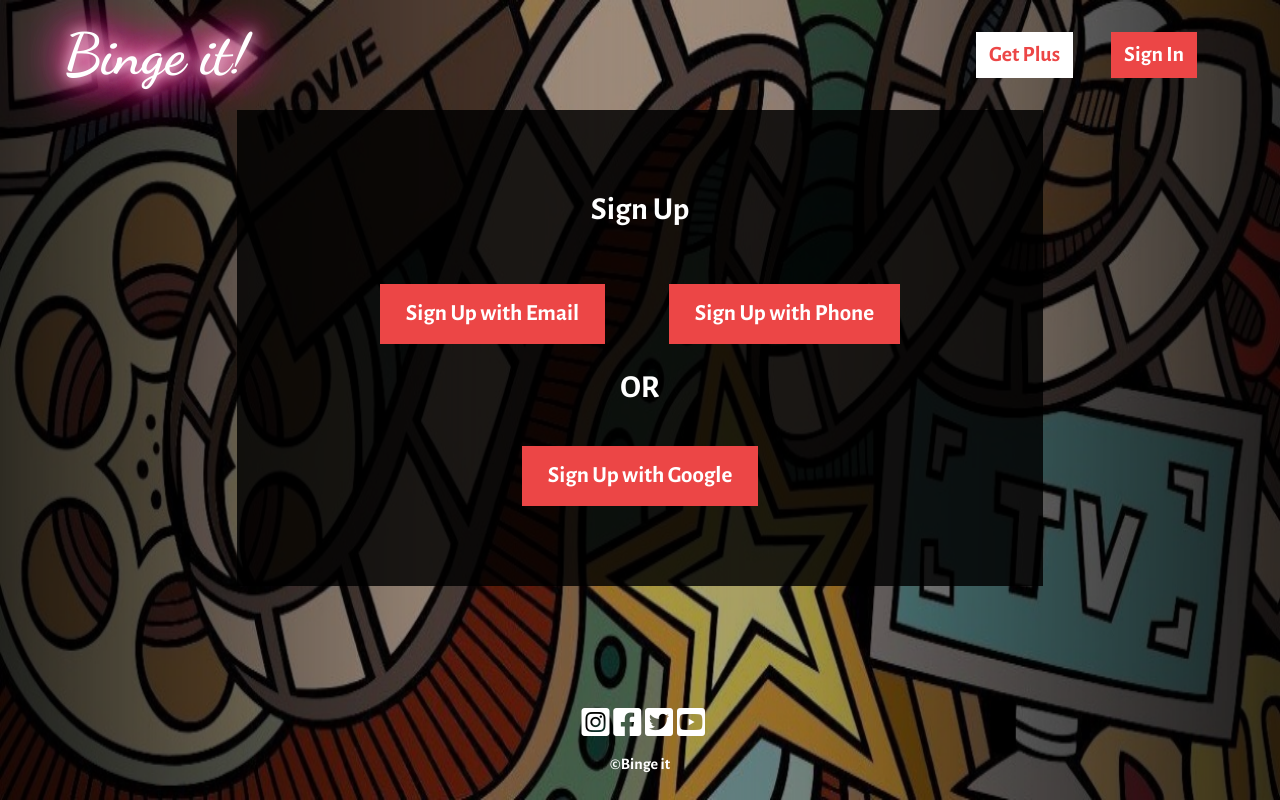
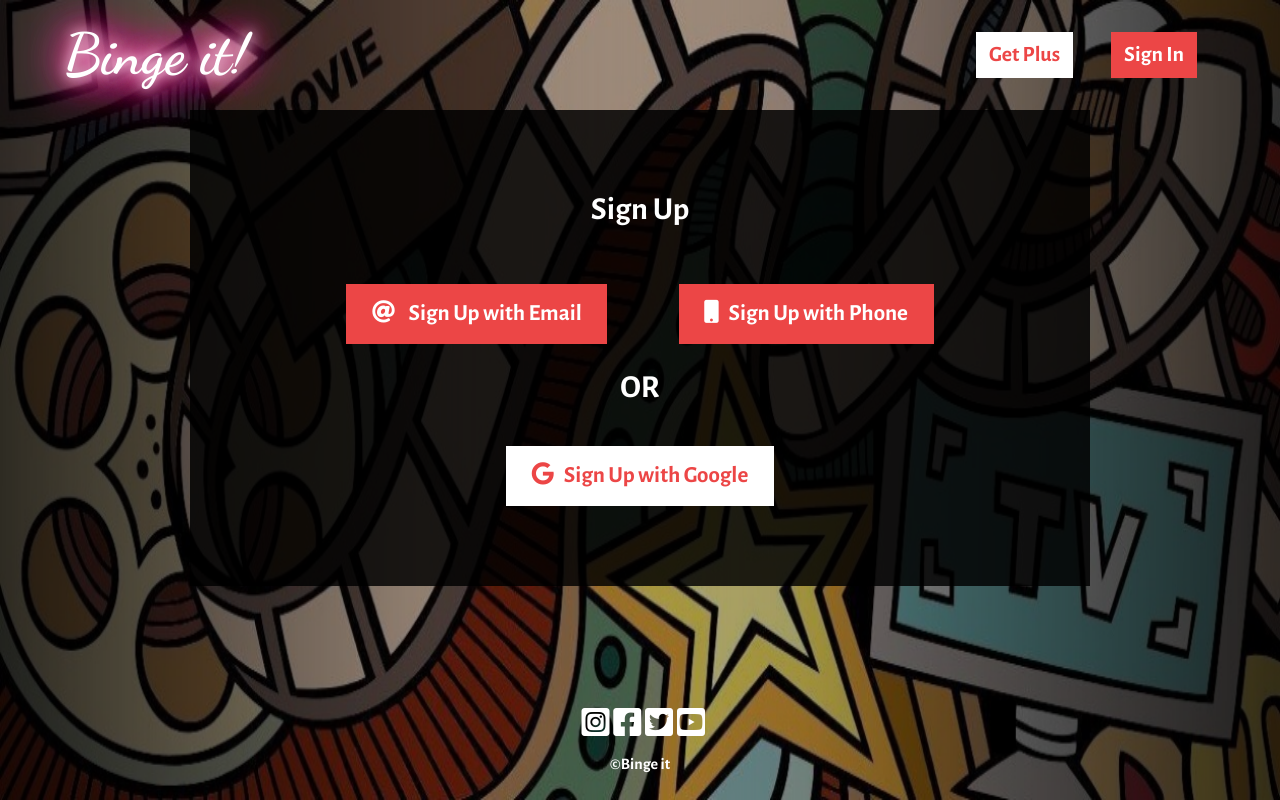
Before and after one commit to MovieRecommenderSystem/MovieRecommenderSystem, a React (Create React App) app: page /auth-options in a window 1280 px wide. Built offline with nearby package versions, Linux system fonts and the light colour scheme.

Commit message:
[Improved Auth Options]

```diff
--- a/src/containers/authOptions/authOptions.js
+++ b/src/containers/authOptions/authOptions.js
@@ -15,15 +15,24 @@ const AuthOptions = (props) => {
         <p className={classes.P}>Sign Up</p>
         <div className={classes.AuthOptions}>
           <Link to="/signup/email" className={classes.Link}>
-                        <button className={classes.Button}>Sign Up with Email</button>
+            <button className={classes.Button}>
+              <i className="fas fa-at" style={{ marginRight: "10px" }}></i> Sign
+              Up with Email
+            </button>
           </Link>
           <Link to="/signup/phone" className={classes.Link}>
-                        <button className={classes.Button}>Sign Up with Phone</button>
+            <button className={classes.Button}>
+            <i class="fas fa-mobile" style={{ marginRight: "10px" }}></i>
+            Sign Up with Phone</button>
           </Link>
-                <p className={classes.P} style={{margin: '3vh auto 0 auto'}}>OR</p>
+          <p className={classes.P} style={{ margin: "3vh auto 0 auto" }}>
+            OR
+          </p>
 
           <Link to="/signup/google" className={classes.Link}>
-                        <button className={classes.Button}>Sign Up with Google</button>
+            <button className={classes.Button} id="google">
+            <i class="fab fa-google" style={{ marginRight: "10px" }}></i>
+            Sign Up with Google</button>
           </Link>
         </div>
       </Modal>
--- a/src/containers/authOptions/authOptions.module.css
+++ b/src/containers/authOptions/authOptions.module.css
@@ -26,6 +26,15 @@
   background-color: white;
   font-size: 2vw;
 }
+:global #google{
+  background-color: white;
+  color: #ec4646;
+}
+:global #google:hover,
+:global #google:active{
+  color: white;
+  background-color: #ec4646;
+}
 
 .P {
   font-family: "Alegreya Sans", sans-serif;
```
Lines whose indentation alone changed are shown as unchanged.
